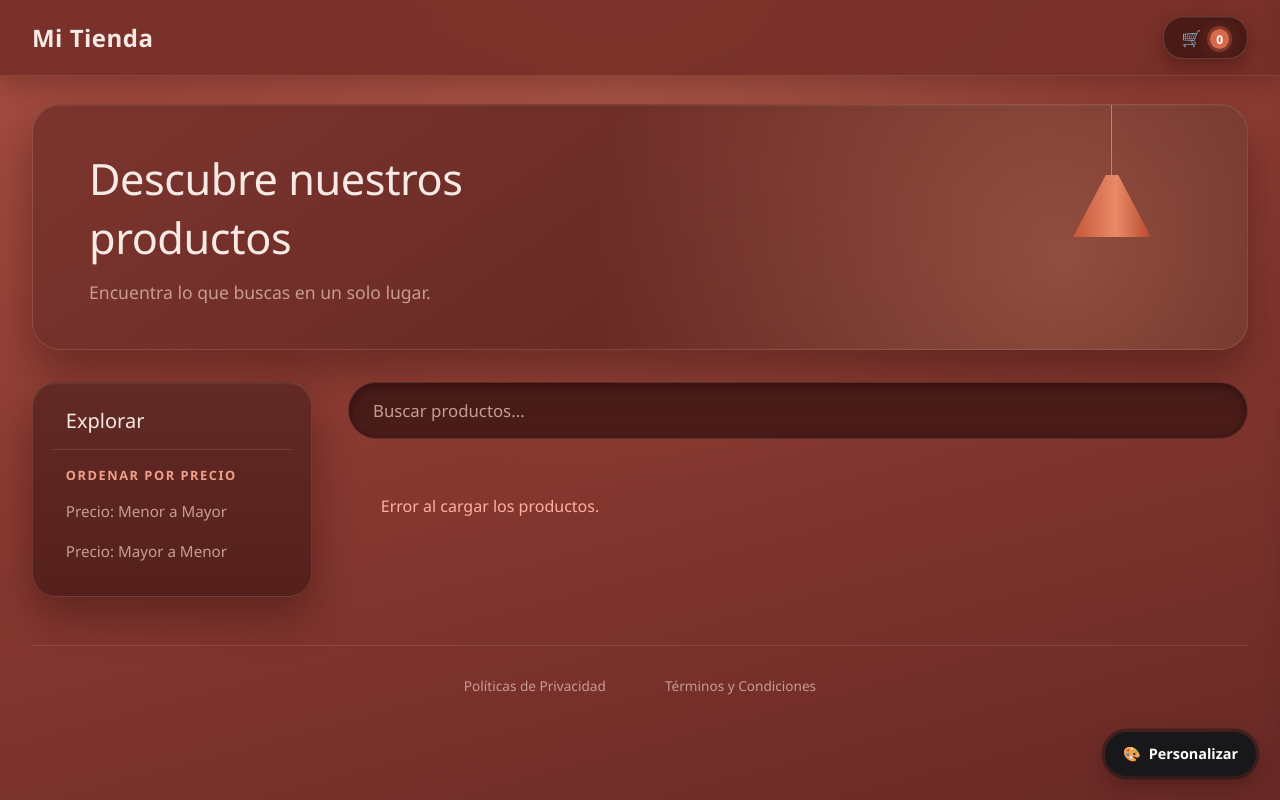
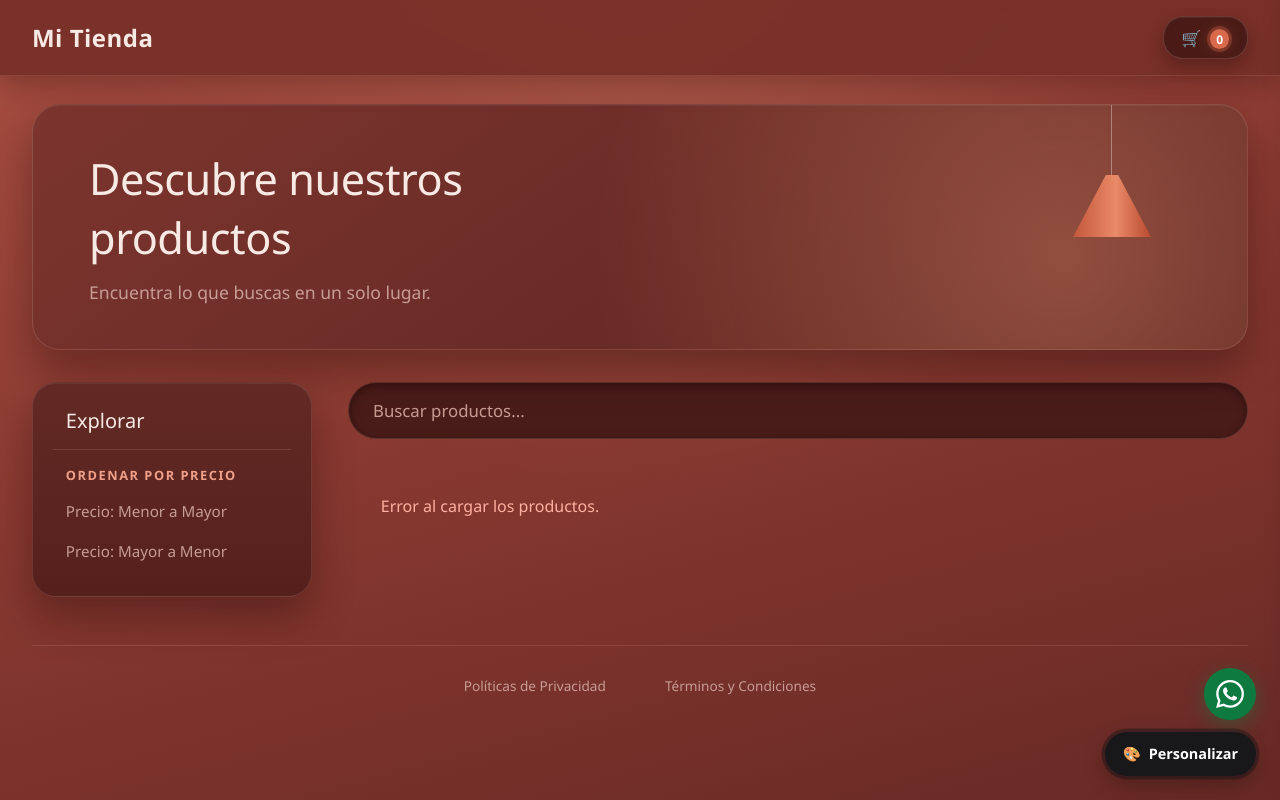
Before and after one commit to aslanlopezmx/landingCatalogo, a plain HTML site: page unified.html in a window 1280 px wide. Drawn offline with Linux system fonts and the light colour scheme; no server answers.

Commit message:
boton de whats

```diff
--- a/unified.html
+++ b/unified.html
@@ -13,6 +13,9 @@
 
     <!-- CSS del panel de personalización (siempre por encima) -->
     <link rel="stylesheet" href="designs/panel.css" />
+
+    <!-- CSS del botón fijo de WhatsApp (color fijo, no depende del diseño) -->
+    <link rel="stylesheet" href="whatsapp.css" />
   </head>
   <body>
     <div id="main-app" style="display: block">
@@ -131,6 +134,33 @@
         <div id="detail-body" class="detail-body-content"></div>
       </div>
     </div>
+
+    <!-- Botón fijo de WhatsApp: justo arriba del botón Personalizar -->
+    <svg
+      width="0"
+      height="0"
+      style="position: absolute"
+      aria-hidden="true"
+      focusable="false"
+    >
+      <symbol id="wa-ico" viewBox="0 0 24 24">
+        <path
+          fill="currentColor"
+          d="M17.472 14.382c-.297-.149-1.758-.867-2.03-.967-.273-.099-.471-.148-.67.15-.197.297-.767.966-.94 1.164-.173.199-.347.223-.644.075-.297-.15-1.255-.463-2.39-1.475-.883-.788-1.48-1.761-1.653-2.059-.173-.297-.018-.458.13-.606.134-.133.298-.347.446-.52.149-.174.198-.298.298-.497.099-.198.05-.371-.025-.52-.075-.149-.669-1.612-.916-2.207-.242-.579-.487-.5-.669-.51-.173-.008-.371-.01-.57-.01-.198 0-.52.074-.792.372-.272.297-1.04 1.016-1.04 2.479 0 1.462 1.065 2.875 1.213 3.074.149.198 2.096 3.2 5.077 4.487.709.306 1.262.489 1.694.625.712.227 1.36.195 1.871.118.571-.085 1.758-.719 2.006-1.413.248-.694.248-1.289.173-1.413-.074-.124-.272-.198-.57-.347m-5.421 7.403h-.004a9.87 9.87 0 01-5.031-1.378l-.361-.214-3.741.982.998-3.648-.235-.374a9.86 9.86 0 01-1.51-5.26c.001-5.45 4.436-9.884 9.888-9.884 2.64 0 5.122 1.03 6.988 2.898a9.825 9.825 0 012.893 6.994c-.003 5.45-4.437 9.884-9.885 9.884m8.413-18.297A11.815 11.815 0 0012.05 0C5.495 0 .16 5.335.157 11.892c0 2.096.547 4.142 1.588 5.945L.057 24l6.305-1.654a11.882 11.882 0 005.683 1.448h.005c6.554 0 11.89-5.335 11.893-11.893a11.821 11.821 0 00-3.48-8.413z"
+        />
+      </symbol>
+    </svg>
+    <a
+      class="btn-wa-fijo"
+      id="btn-wa-fijo"
+      href="https://wa.me/5213312892022?text=Hola%2C%20vi%20tu%20cat%C3%A1logo%20y%20quiero%20m%C3%A1s%20informaci%C3%B3n."
+      target="_blank"
+      rel="noopener"
+      aria-label="Escríbenos por WhatsApp"
+      title="Escríbenos por WhatsApp"
+    >
+      <svg class="wa-ico" aria-hidden="true"><use href="#wa-ico" /></svg>
+    </a>
 
     <!-- PANEL DE PERSONALIZACIÓN -->
     <button
--- /dev/null
+++ b/whatsapp.css
@@ -0,0 +1,47 @@
+/* ==================================================================== */
+/* BOTÓN FIJO DE WHATSAPP                                               */
+/* Estilo fijo (verde WhatsApp), independiente del diseño activo.       */
+/* Se posiciona justo arriba del botón "Personalizar".                  */
+/* ==================================================================== */
+
+.btn-wa-fijo {
+    position: fixed;
+    right: 24px;
+    bottom: 80px;
+    z-index: 998;
+    display: inline-flex;
+    align-items: center;
+    justify-content: center;
+    width: 52px;
+    height: 52px;
+    border-radius: 50%;
+    background: #0f7a40;
+    color: #ffffff;
+    text-decoration: none;
+    box-shadow: 0 6px 20px rgba(15, 122, 64, 0.45);
+    transition: transform 0.2s, background 0.2s;
+}
+
+.btn-wa-fijo:hover {
+    background: #0c6a37;
+    transform: scale(1.08);
+}
+
+.btn-wa-fijo:focus-visible {
+    outline: 3px solid #ffffff;
+    outline-offset: 2px;
+    box-shadow: 0 0 0 6px #0f7a40;
+}
+
+.btn-wa-fijo .wa-ico {
+    width: 28px;
+    height: 28px;
+    fill: currentColor;
+}
+
+/* En celular, con el panel de personalización abierto, se oculta para no taparlo */
+@media (max-width: 767px) {
+    body.panel-open .btn-wa-fijo {
+        display: none;
+    }
+}
```
